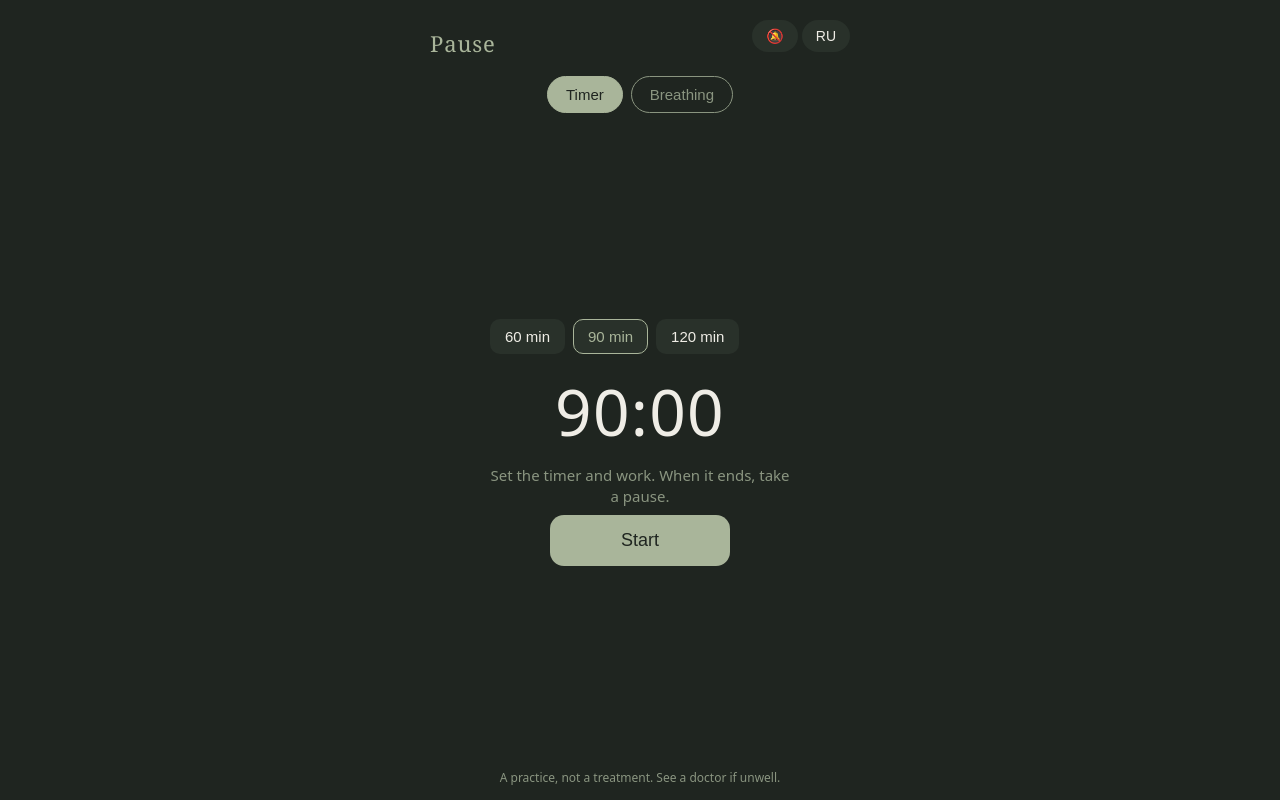
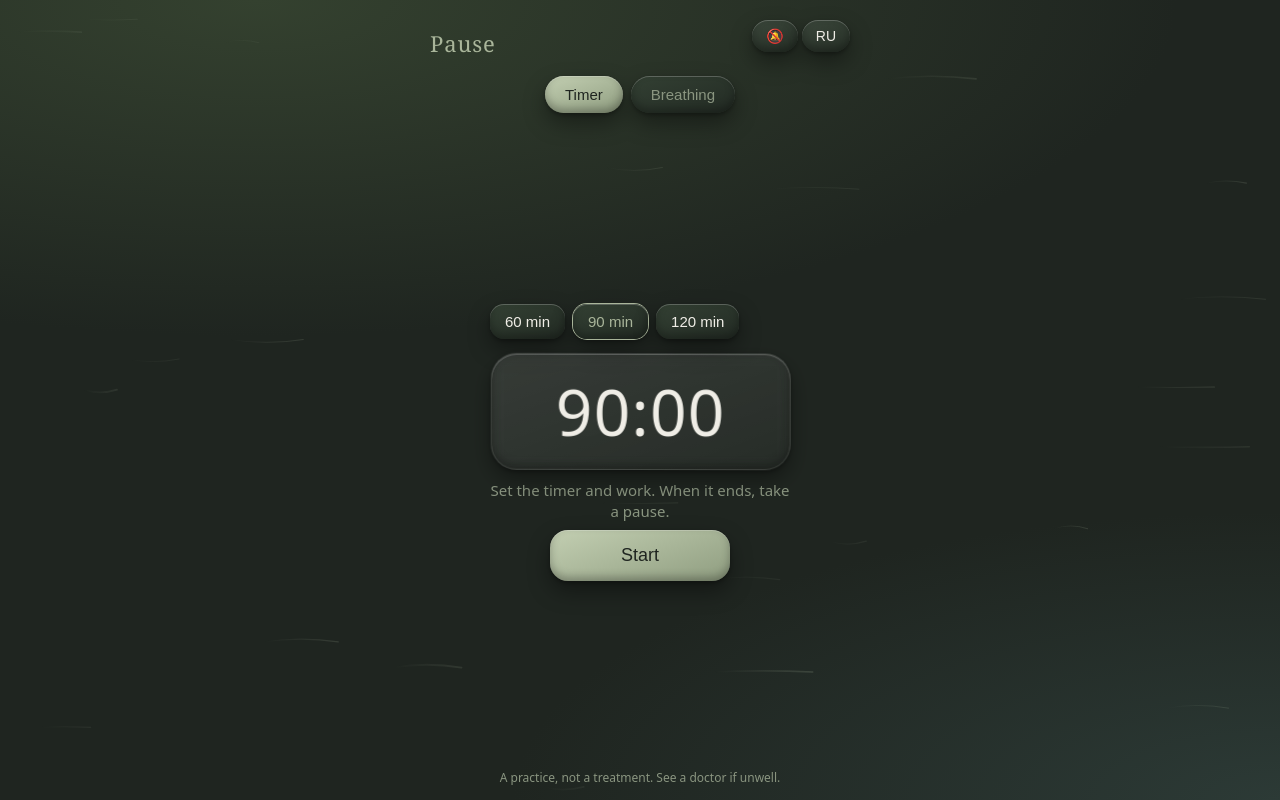
Before and after one commit to chugudar/threads-pause, a plain HTML site: page index.html in a window 1280 px wide. Drawn offline with Linux system fonts and the light colour scheme.

Commit message:
3d + wind

```diff
--- a/index.html
+++ b/index.html
@@ -13,24 +13,32 @@ html,body{margin:0;height:100%;background:var(--bg);color:var(--cream);font-fami
 body{display:flex;flex-direction:column;align-items:center;padding:env(safe-area-inset-top) 16px env(safe-area-inset-bottom);overflow:hidden}
 h1{font-family:Philosopher,Georgia,serif;font-weight:400;letter-spacing:.04em;font-size:22px;margin:18px 0 4px;color:var(--green)}
 .top{width:100%;max-width:420px;display:flex;justify-content:space-between;align-items:center;margin-top:10px}
-.pill{background:var(--card);color:var(--cream);border:0;border-radius:999px;padding:8px 14px;font-size:14px}
+:root{--hi:inset 0 1px 0 rgba(255,255,255,.22),inset 0 -4px 8px rgba(0,0,0,.28);--sh:0 10px 22px rgba(0,0,0,.38),0 2px 4px rgba(0,0,0,.3)}
+body{background:radial-gradient(120% 70% at 20% 0%,#34412f 0%,transparent 60%),radial-gradient(100% 60% at 100% 100%,#2c3a36 0%,transparent 60%),#1f2520;position:relative}
+#wind{position:fixed;inset:0;width:100%;height:100%;pointer-events:none;z-index:0}
+.top,.tabs,main,small{position:relative;z-index:1}
+.pill{background:linear-gradient(160deg,#3a463a,#273027);color:var(--cream);border:0;border-radius:999px;padding:8px 14px;font-size:14px;box-shadow:var(--hi),var(--sh)}
 .tabs{display:flex;gap:8px;margin:14px 0}
-.tab{background:transparent;color:var(--dim);border:1px solid var(--dim);border-radius:999px;padding:9px 18px;font-size:15px}
-.tab.on{color:var(--bg);background:var(--green);border-color:var(--green)}
+.tab{background:linear-gradient(160deg,#334033,#232b24);color:var(--dim);border:0;border-radius:999px;padding:10px 20px;font-size:15px;box-shadow:var(--hi),var(--sh)}
+.tab.on{color:#1f2520;background:linear-gradient(160deg,#c3cfb2,#8f9d80)}
 main{flex:1;width:100%;max-width:420px;display:flex;flex-direction:column;align-items:center;justify-content:center;text-align:center}
-.time{font-size:64px;font-variant-numeric:tabular-nums;letter-spacing:.02em;margin:10px 0}
+.time{font-size:64px;font-variant-numeric:tabular-nums;letter-spacing:.02em;margin:10px 0;padding:14px 30px;border-radius:26px;background:linear-gradient(160deg,rgba(255,255,255,.10),rgba(255,255,255,.03));border:1px solid rgba(255,255,255,.08);backdrop-filter:blur(6px);-webkit-backdrop-filter:blur(6px);box-shadow:var(--hi),var(--sh);animation:sway 7s ease-in-out infinite}
+@keyframes sway{0%,100%{transform:translateX(-3px) rotate(-.4deg)}50%{transform:translateX(3px) rotate(.4deg)}}
+@media (prefers-reduced-motion:reduce){.time{animation:none}}
 .sub{color:var(--dim);font-size:15px;min-height:40px;line-height:1.4;max-width:300px}
-.btn{background:var(--green);color:var(--bg);border:0;border-radius:14px;padding:15px 34px;font-size:18px;margin:8px;min-width:180px}
-.btn.ghost{background:transparent;color:var(--green);border:1px solid var(--green)}
+.btn{background:linear-gradient(160deg,#c3cfb2,#8f9d80);color:#1f2520;border:0;border-radius:18px;padding:15px 34px;font-size:18px;margin:8px;min-width:180px;box-shadow:var(--hi),var(--sh);transition:transform .15s}
+.btn:active{transform:translateY(2px) scale(.98)}
+.btn.ghost{background:linear-gradient(160deg,#3a463a,#273027);color:var(--green)}
 .presets{display:flex;gap:8px;margin:6px 0 14px}
-.presets button{background:var(--card);color:var(--cream);border:1px solid transparent;border-radius:10px;padding:8px 14px;font-size:15px}
-.presets button.on{border-color:var(--green);color:var(--green)}
-.ring{width:210px;height:210px;border-radius:50%;background:radial-gradient(circle,#3a4639 0%,#2b352b 70%);border:2px solid var(--green);display:flex;align-items:center;justify-content:center;font-family:Philosopher,Georgia,serif;font-size:26px;transform:scale(.6);transition:transform 3s ease-in-out}
+.presets button{background:linear-gradient(160deg,#334033,#232b24);color:var(--cream);border:0;border-radius:14px;padding:9px 15px;font-size:15px;box-shadow:var(--hi),var(--sh)}
+.presets button.on{color:var(--green);box-shadow:var(--hi),0 0 0 1px var(--green),var(--sh)}
+.ring{width:210px;height:210px;border-radius:50%;background:radial-gradient(circle at 32% 26%,rgba(255,255,255,.35) 0%,rgba(255,255,255,0) 32%),radial-gradient(circle at 50% 55%,#5d7058 0%,#34412f 70%,#232b24 100%);box-shadow:inset 0 -14px 28px rgba(0,0,0,.4),inset 0 6px 14px rgba(255,255,255,.15),0 18px 38px rgba(0,0,0,.5),0 0 50px rgba(169,181,154,.25);display:flex;align-items:center;justify-content:center;font-family:Philosopher,Georgia,serif;font-size:26px;transform:scale(.6);transition:transform 3s ease-in-out}
 .hidden{display:none!important}
 small{color:var(--dim);font-size:12px;padding:10px 0 14px;text-align:center}
 </style>
 </head>
 <body>
+<canvas id="wind"></canvas>
 <div class="top"><h1 id="title">Пауза</h1><div><button class="pill" id="snd">🔕</button> <button class="pill" id="lng">EN</button></div></div>
 <div class="tabs"><button class="tab on" id="t1"></button><button class="tab" id="t2"></button></div>
 <main>
@@ -76,18 +84,26 @@ $('go').onclick=function(){if(endAt){endAt=0;S('endAt','');clearInterval(tick);$
 $('toBreath').onclick=function(){show(2)};
 function show(n){$('p1').classList.toggle('hidden',n!==1);$('p2').classList.toggle('hidden',n!==2);$('t1').classList.toggle('on',n===1);$('t2').classList.toggle('on',n===2)}
 $('t1').onclick=function(){show(1)};$('t2').onclick=function(){show(2)};
-function stopB(msg){clearInterval(bt);breathing=false;phase=null;$('ring').style.transition='transform 1s';$('ring').style.transform='scale(.6)';$('word').textContent='';$('btime').textContent='2:00';if(msg)$('sub2').textContent=msg;render()}
+function stopB(msg){wTarget=1;clearInterval(bt);breathing=false;phase=null;$('ring').style.transition='transform 1s';$('ring').style.transform='scale(.6)';$('word').textContent='';$('btime').textContent='2:00';if(msg)$('sub2').textContent=msg;render()}
 $('bgo').onclick=function(){if(breathing){stopB(T[lang].sub2);return}
  breathing=true;bEnd=Date.now()+120000;var t0=Date.now();phase=null;render();
  bt=setInterval(function(){var el=Date.now()-t0,left=bEnd-Date.now();if(left<=0){stopB(T[lang].bdone);bell();buzz();return}
   $('btime').textContent=fmt(left);var c=el%9000,p=c<3000?'in':'out';
-  if(p!==phase){phase=p;var r=$('ring');r.style.transition='transform '+(p==='in'?3:6)+'s ease-in-out';r.style.transform=p==='in'?'scale(1)':'scale(.6)';$('word').textContent=T[lang][p==='in'?'inh':'exh'];try{tg&&tg.HapticFeedback&&tg.HapticFeedback.impactOccurred('soft')}catch(e){}}},200)};
+  if(p!==phase){phase=p;var r=$('ring');r.style.transition='transform '+(p==='in'?3:6)+'s ease-in-out';r.style.transform=p==='in'?'scale(1)':'scale(.6)';$('word').textContent=T[lang][p==='in'?'inh':'exh'];wTarget=p==='in'?1.2:3.2;try{tg&&tg.HapticFeedback&&tg.HapticFeedback.impactOccurred('soft')}catch(e){}}},200)};
 $('snd').onclick=function(){muted=!muted;S('muted',muted?'1':'0');if(!muted)bell();render()};
 $('lng').onclick=function(){lang=lang==='ru'?'en':'ru';S('lang',lang);render()};
 var m=parseInt(G('mins'));if(m===60||m===90||m===120)mins=m;if(G('muted')==='0')muted=false;
 $('time').textContent=mins+':00';
 var saved=parseInt(G('endAt'));if(saved&&saved>Date.now()){endAt=saved;runTimer()}else if(saved){S('endAt','');$('sub1').textContent=T[lang].done;$('toBreath').classList.remove('hidden')}
 render();
+var wind=1,wTarget=1;(function(){var c=$('wind'),x=c.getContext('2d'),W,H,P=[],rm=window.matchMedia&&matchMedia('(prefers-reduced-motion: reduce)').matches;
+ function rs(){W=c.width=innerWidth;H=c.height=innerHeight}rs();addEventListener('resize',rs);
+ for(var i=0;i<26;i++)P.push({x:Math.random()*W,y:Math.random()*H,l:30+Math.random()*70,v:.4+Math.random()*1.1,a:.05+Math.random()*.12,p:Math.random()*6.3,w:.6+Math.random()*1.4});
+ function f(){wind+=(wTarget-wind)*.02;x.clearRect(0,0,W,H);
+  P.forEach(function(q){q.x+=q.v*wind*(rm?.2:1);q.p+=.01*wind;var y=q.y+Math.sin(q.p)*14;if(q.x-q.l>W){q.x=-q.l;q.y=Math.random()*H}
+   var g=x.createLinearGradient(q.x-q.l,y,q.x,y);g.addColorStop(0,'rgba(200,215,185,0)');g.addColorStop(1,'rgba(200,215,185,'+q.a+')');
+   x.strokeStyle=g;x.lineWidth=q.w;x.lineCap='round';x.beginPath();x.moveTo(q.x-q.l,y);x.quadraticCurveTo(q.x-q.l/2,y+Math.sin(q.p*1.3)*6,q.x,y);x.stroke()});
+  requestAnimationFrame(f)}f()})();
 try{fetch('data.json?v='+Date.now()).then(function(r){if(!r.ok)throw 0;return r.json()}).then(function(d){['ru','en'].forEach(function(l){if(d[l])for(var k in d[l])T[l][k]=d[l][k]});render()}).catch(function(){})}catch(e){}
 </script>
 </body>
```
